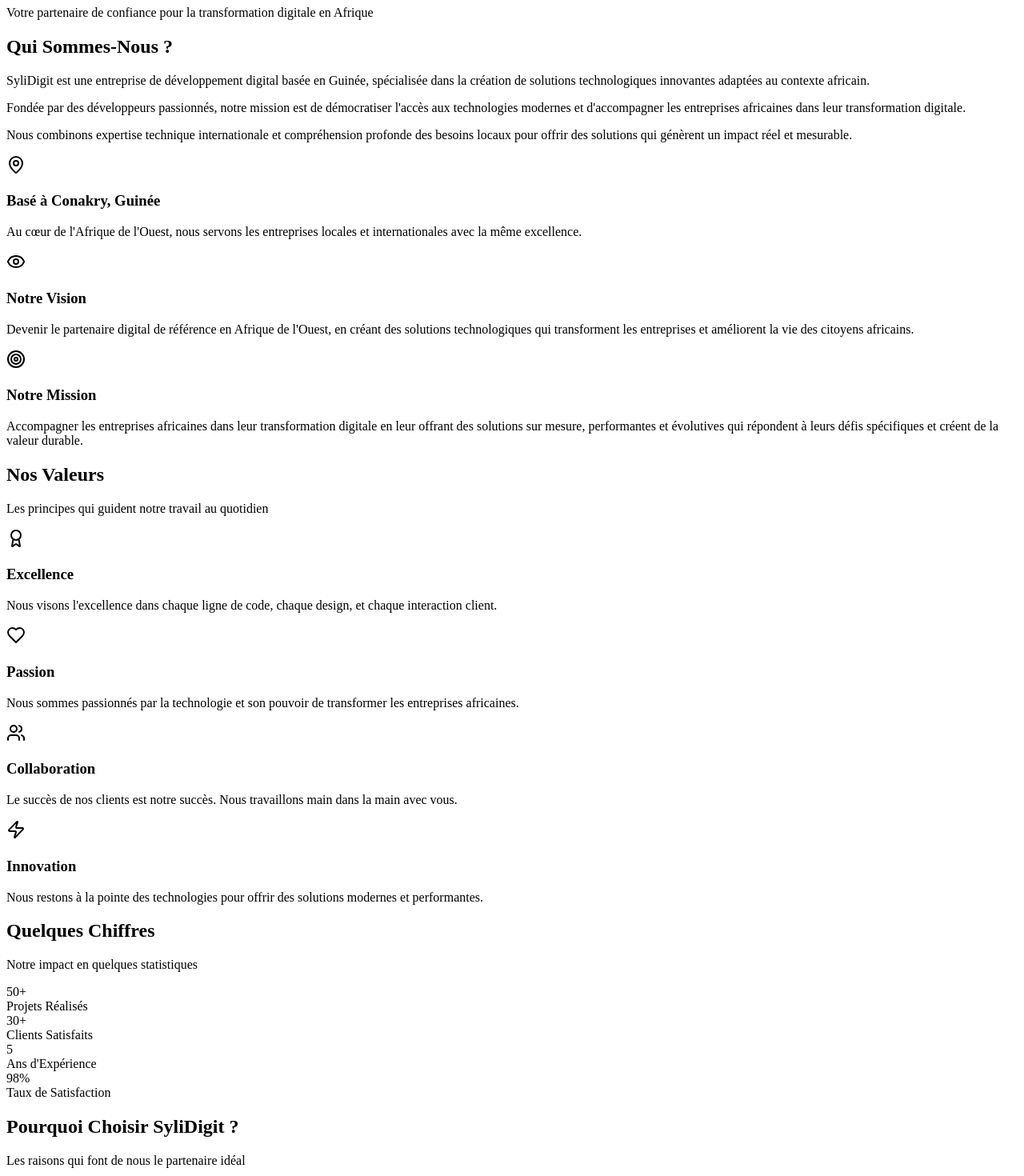
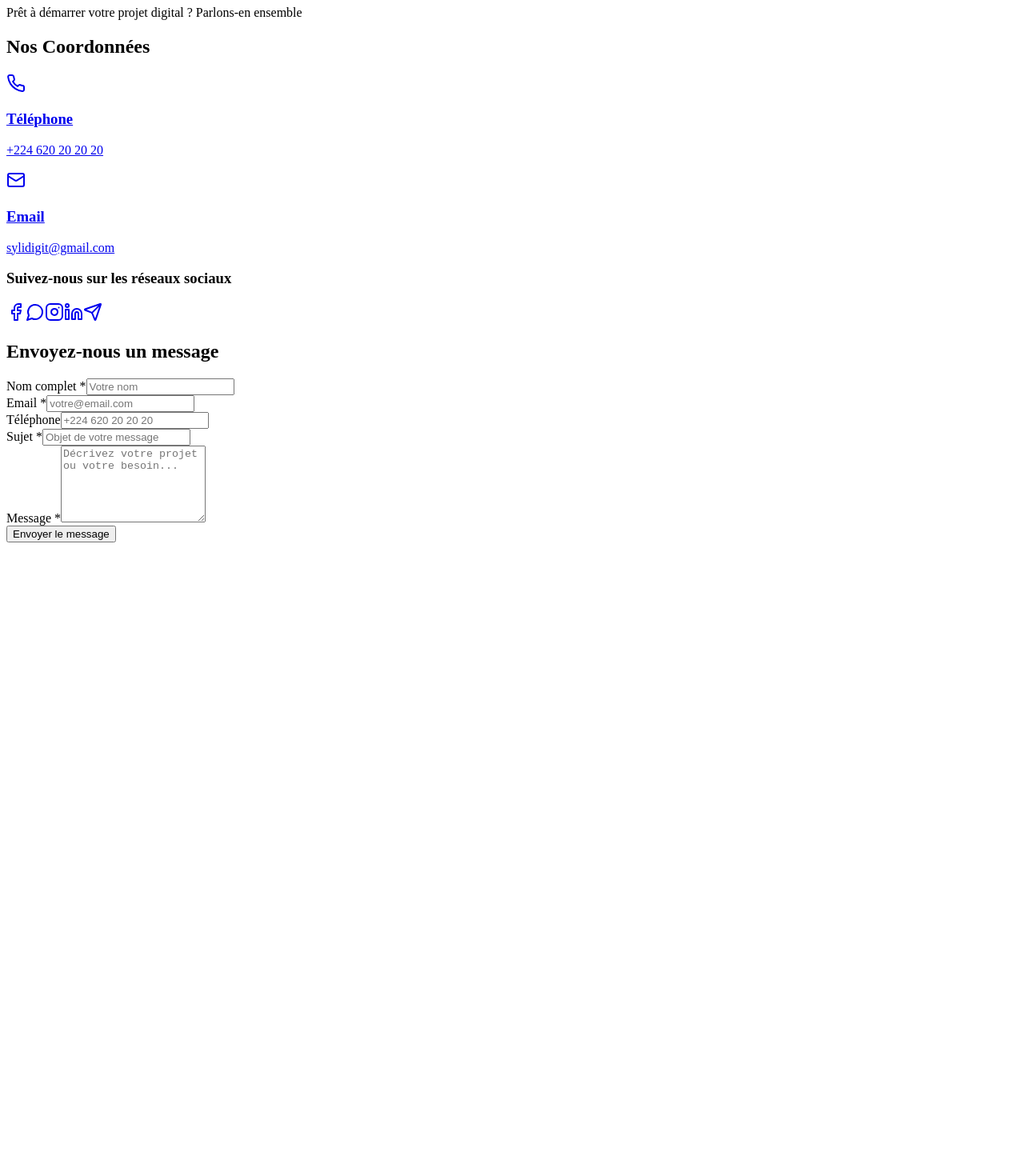
Before and after one commit to SyliDigit/sylidigit_vitrin, a Next.js app: page /Contact in a window 1280 px wide. Shown: the part 60-1530 px from the top of the page at 80% size. After the commit the page ends 800 px from the top, so only its background shows below. Built offline with nearby package versions, Linux system fonts and the light colour scheme.

Commit message:
Updated trace

```diff
--- a/src/pages/Contact.tsx
+++ b/src/pages/Contact.tsx
@@ -1,10 +1,18 @@
 'use client';
 
-import { Target, Eye, MapPin, Users, Award, Heart, Zap, Globe2, HeadphonesIcon, Layers, TrendingUp } from 'lucide-react';
-import { useEffect, useRef } from 'react';
+import { Mail, Phone, Facebook, Instagram, Linkedin, MessageCircle, Send } from 'lucide-react';
+import { useEffect, useRef, useState } from 'react';
 
-export default function About() {
+export default function Contact() {
   const pageRef = useRef<HTMLDivElement>(null);
+  const [formData, setFormData] = useState({
+    name: '',
+    email: '',
+    phone: '',
+    subject: '',
+    message: ''
+  });
+  const [formStatus, setFormStatus] = useState<'idle' | 'success' | 'error'>('idle');
 
   useEffect(() => {
     window.scrollTo(0, 0);
@@ -26,62 +34,71 @@
     return () => observer.disconnect();
   }, []);
 
-  const values = [
+  const handleSubmit = (e: React.FormEvent) => {
+    e.preventDefault();
+    setFormStatus('success');
+    setFormData({ name: '', email: '', phone: '', subject: '', message: '' });
+    setTimeout(() => setFormStatus('idle'), 5000);
+  };
+
+  const handleChange = (e: React.ChangeEvent<HTMLInputElement | HTMLTextAreaElement>) => {
+    setFormData(prev => ({
+      ...prev,
+      [e.target.name]: e.target.value
+    }));
+  };
+
+  const contactInfo = [
     {
-      icon: Award,
-      title: 'Excellence',
-      description: 'Nous visons l\'excellence dans chaque ligne de code, chaque design, et chaque interaction client.'
+      icon: Phone,
+      title: 'Téléphone',
+      value: '+224 620 20 20 20',
+      link: 'tel:+224620202020'
     },
     {
-      icon: Heart,
-      title: 'Passion',
-      description: 'Nous sommes passionnés par la technologie et son pouvoir de transformer les entreprises africaines.'
-    },
-    {
-      icon: Users,
-      title: 'Collaboration',
-      description: 'Le succès de nos clients est notre succès. Nous travaillons main dans la main avec vous.'
-    },
-    {
-      icon: Zap,
-      title: 'Innovation',
-      description: 'Nous restons à la pointe des technologies pour offrir des solutions modernes et performantes.'
+      icon: Mail,
+      title: 'Email',
+      value: 'sylidigit@gmail.com',
+      link: 'mailto:sylidigit@gmail.com'
     }
   ];
 
-  const reasons = [
+  const socialMedia = [
     {
-      icon: Award,
-      title: 'Expertise Technique',
-      description: 'Maîtrise des technologies modernes et meilleures pratiques du développement'
+      icon: Facebook,
+      name: 'Facebook',
+      link: 'https://facebook.com/sylidigit',
+      bgColor: 'bg-green-800',
+      hoverColor: 'hover:bg-blue-600'
     },
     {
-      icon: Globe2,
-      title: 'Compréhension du Marché Local',
-      description: 'Connaissance approfondie des besoins et défis spécifiques au contexte africain'
+      icon: MessageCircle,
+      name: 'WhatsApp',
+      link: 'https://wa.me/224620202020',
+      bgColor: 'bg-green-800',
+      hoverColor: 'hover:bg-green-600'
     },
     {
-      icon: HeadphonesIcon,
-      title: 'Support Fiable',
-      description: 'Accompagnement continu et assistance technique réactive en français'
+      icon: Instagram,
+      name: 'Instagram',
+      link: 'https://instagram.com/sylidigit',
+      bgColor: 'bg-green-800',
+      hoverColor: 'hover:bg-pink-600'
     },
     {
-      icon: Layers,
-      title: 'Technologies Modernes',
-      description: 'Solutions basées sur les frameworks et outils les plus performants'
+      icon: Linkedin,
+      name: 'LinkedIn',
+      link: 'https://linkedin.com/company/sylidigit',
+      bgColor: 'bg-green-800',
+      hoverColor: 'hover:bg-blue-700'
     },
     {
-      icon: TrendingUp,
-      title: 'Approche Orientée Résultats',
-      description: 'Focus sur la création de valeur mesurable pour votre entreprise'
+      icon: Send,
+      name: 'X (Twitter)',
+      link: 'https://x.com/sylidigit',
+      bgColor: 'bg-green-800',
+      hoverColor: 'hover:bg-gray-700'
     }
-  ];
-
-  const stats = [
-    { value: '50+', label: 'Projets Réalisés' },
-    { value: '30+', label: 'Clients Satisfaits' },
-    { value: '5', label: 'Ans d\'Expérience' },
-    { value: '98%', label: 'Taux de Satisfaction' }
   ];
 
   return (
@@ -94,157 +111,167 @@
 
         <div className="relative z-10 max-w-7xl mx-auto px-6 text-center">
           <h1 className="fade-in opacity-0 translate-y-8 transition-all duration-1000 text-5xl md:text-6xl font-bold mb-6 bg-gradient-to-r from-green-700 via-emerald-600 to-green-500 bg-clip-text text-transparent">
-            À Propos de SyliDigit
+            Contactez-Nous
           </h1>
           <p className="fade-in opacity-0 translate-y-8 transition-all duration-1000 delay-200 text-xl md:text-2xl text-gray-700 max-w-3xl mx-auto">
-            Votre partenaire de confiance pour la transformation digitale en Afrique
+            Prêt à démarrer votre projet digital ? Parlons-en ensemble
           </p>
         </div>
       </section>
 
       <section className="py-24 bg-white">
         <div className="max-w-7xl mx-auto px-6">
-          <div className="grid lg:grid-cols-2 gap-16 items-center">
+          <div className="grid lg:grid-cols-2 gap-16">
             <div>
-              <h2 className="fade-in opacity-0 translate-y-8 transition-all duration-1000 text-4xl md:text-5xl font-bold mb-6 bg-gradient-to-r from-green-700 to-emerald-600 bg-clip-text text-transparent">
-                Qui Sommes-Nous ?
+              <h2 className="fade-in opacity-0 translate-y-8 transition-all duration-1000 text-3xl md:text-4xl font-bold mb-8 bg-gradient-to-r from-green-700 to-emerald-600 bg-clip-text text-transparent">
+                Nos Coordonnées
               </h2>
-              <div className="space-y-6 text-lg text-gray-700 leading-relaxed">
-                <p className="fade-in opacity-0 translate-y-8 transition-all duration-1000 delay-200">
-                  <span className="font-bold text-green-700">SyliDigit</span> est une entreprise de développement digital basée en Guinée, spécialisée dans la création de solutions technologiques innovantes adaptées au contexte africain.
-                </p>
-                <p className="fade-in opacity-0 translate-y-8 transition-all duration-1000 delay-300">
-                  Fondée par des développeurs passionnés, notre mission est de démocratiser l'accès aux technologies modernes et d'accompagner les entreprises africaines dans leur transformation digitale.
-                </p>
-                <p className="fade-in opacity-0 translate-y-8 transition-all duration-1000 delay-400">
-                  Nous combinons expertise technique internationale et compréhension profonde des besoins locaux pour offrir des solutions qui génèrent un impact réel et mesurable.
-                </p>
+
+              <div className="space-y-6 mb-12">
+                {contactInfo.map((info, index) => {
+                  const Icon = info.icon;
+                  return (
+                    <a
+                      key={index}
+                      href={info.link}
+                      className="fade-in opacity-0 translate-y-8 transition-all duration-1000 flex items-start gap-4 p-6 bg-gradient-to-br from-green-50 to-emerald-50/50 rounded-xl border border-green-200/50 hover:shadow-lg hover:shadow-green-500/20 hover:-translate-y-1 transition-all duration-300"
+                      style={{ transitionDelay: `${(index + 1) * 150}ms` }}
+                    >
+                      <div className="w-12 h-12 bg-gradient-to-br from-green-600 to-emerald-600 rounded-lg flex items-center justify-center flex-shrink-0 shadow-lg">
+                        <Icon className="w-6 h-6 text-white" />
+                      </div>
+                      <div>
+                        <h3 className="font-bold text-lg text-gray-800 mb-1">{info.title}</h3>
+                        <p className="text-gray-700 text-lg">{info.value}</p>
+                      </div>
+                    </a>
+                  );
+                })}
               </div>
 
-              <div className="fade-in opacity-0 translate-y-8 transition-all duration-1000 delay-500 mt-8 flex items-start gap-4 p-6 bg-gradient-to-br from-green-50 to-emerald-50/50 rounded-xl border border-green-200/50">
-                <MapPin className="w-8 h-8 text-green-600 flex-shrink-0 mt-1" />
-                <div>
-                  <h3 className="font-bold text-xl text-gray-800 mb-2">Basé à Conakry, Guinée</h3>
-                  <p className="text-gray-700">
-                    Au cœur de l'Afrique de l'Ouest, nous servons les entreprises locales et internationales avec la même excellence.
-                  </p>
-                </div>
-              </div>
-            </div>
+              <h3 className="fade-in opacity-0 translate-y-8 transition-all duration-1000 delay-300 text-2xl font-bold mb-6 text-gray-800">
+                Suivez-nous sur les réseaux sociaux
+              </h3>
 
-            <div className="space-y-6">
-              <div className="fade-in opacity-0 translate-y-8 transition-all duration-1000 delay-600 bg-white rounded-2xl p-8 shadow-xl border border-green-200/50 hover:shadow-2xl hover:shadow-green-500/20 transition-all duration-500">
-                <div className="w-16 h-16 bg-gradient-to-br from-green-600 to-emerald-600 rounded-xl flex items-center justify-center mb-6 shadow-lg">
-                  <Eye className="w-8 h-8 text-white" />
-                </div>
-                <h3 className="text-2xl font-bold mb-4 text-gray-800">Notre Vision</h3>
-                <p className="text-gray-700 leading-relaxed text-lg">
-                  Devenir le partenaire digital de référence en Afrique de l'Ouest, en créant des solutions technologiques qui transforment les entreprises et améliorent la vie des citoyens africains.
-                </p>
-              </div>
-
-              <div className="fade-in opacity-0 translate-y-8 transition-all duration-1000 delay-700 bg-white rounded-2xl p-8 shadow-xl border border-green-200/50 hover:shadow-2xl hover:shadow-green-500/20 transition-all duration-500">
-                <div className="w-16 h-16 bg-gradient-to-br from-green-600 to-emerald-600 rounded-xl flex items-center justify-center mb-6 shadow-lg">
-                  <Target className="w-8 h-8 text-white" />
-                </div>
-                <h3 className="text-2xl font-bold mb-4 text-gray-800">Notre Mission</h3>
-                <p className="text-gray-700 leading-relaxed text-lg">
-                  Accompagner les entreprises africaines dans leur transformation digitale en leur offrant des solutions sur mesure, performantes et évolutives qui répondent à leurs défis spécifiques et créent de la valeur durable.
-                </p>
-              </div>
-            </div>
-          </div>
-        </div>
-      </section>
-
-      <section className="py-24 bg-gradient-to-br from-green-50 via-emerald-50/30 to-yellow-50/20">
-        <div className="max-w-7xl mx-auto px-6">
-          <div className="text-center mb-16">
-            <h2 className="fade-in opacity-0 translate-y-8 transition-all duration-1000 text-4xl md:text-5xl font-bold mb-4 bg-gradient-to-r from-green-700 to-emerald-600 bg-clip-text text-transparent">
-              Nos Valeurs
-            </h2>
-            <p className="fade-in opacity-0 translate-y-8 transition-all duration-1000 delay-200 text-xl text-gray-600 max-w-2xl mx-auto">
-              Les principes qui guident notre travail au quotidien
-            </p>
-          </div>
-
-          <div className="grid md:grid-cols-2 lg:grid-cols-4 gap-8">
-            {values.map((value, index) => {
-              const Icon = value.icon;
+              <div className="fade-in opacity-0 translate-y-8 transition-all duration-1000 delay-400 flex flex-wrap gap-4">
+                {socialMedia.map((social, index) => {
+                  const Icon = social.icon;
                   return (
-                <div
+                    <a
                       key={index}
-                  className="fade-in opacity-0 translate-y-8 transition-all duration-1000 bg-white rounded-xl p-8 border border-green-200/50 hover:shadow-xl hover:shadow-green-500/20 hover:-translate-y-2 transition-all duration-500"
-                  style={{ transitionDelay: `${(index + 1) * 150}ms` }}
+                      href={social.link}
+                      target="_blank"
+                      rel="noopener noreferrer"
+                      className={`w-12 h-12 ${social.bgColor} ${social.hoverColor} rounded-full flex items-center justify-center transition-all duration-300 hover:scale-110 shadow-lg hover:shadow-xl`}
+                      title={social.name}
+                      aria-label={social.name}
                     >
-                  <div className="w-14 h-14 bg-gradient-to-br from-green-600 to-emerald-600 rounded-xl flex items-center justify-center mb-4 mx-auto shadow-lg">
-                    <Icon className="w-7 h-7 text-white" />
-                  </div>
-                  <h3 className="text-xl font-bold mb-3 text-gray-800 text-center">{value.title}</h3>
-                  <p className="text-gray-600 leading-relaxed text-center">{value.description}</p>
-                </div>
+                      <Icon className="w-6 h-6 text-white" />
+                    </a>
                   );
                 })}
               </div>
             </div>
-      </section>
 
-      <section className="py-24 bg-white">
-        <div className="max-w-7xl mx-auto px-6">
-          <div className="text-center mb-16">
-            <h2 className="fade-in opacity-0 translate-y-8 transition-all duration-1000 text-4xl md:text-5xl font-bold mb-4 bg-gradient-to-r from-green-700 to-emerald-600 bg-clip-text text-transparent">
-              Quelques Chiffres
+            <div>
+              <h2 className="fade-in opacity-0 translate-y-8 transition-all duration-1000 text-3xl md:text-4xl font-bold mb-8 bg-gradient-to-r from-green-700 to-emerald-600 bg-clip-text text-transparent">
+                Envoyez-nous un message
               </h2>
-            <p className="fade-in opacity-0 translate-y-8 transition-all duration-1000 delay-200 text-xl text-gray-600 max-w-2xl mx-auto">
-              Notre impact en quelques statistiques
-            </p>
+
+              <form onSubmit={handleSubmit} className="space-y-6">
+                <div className="fade-in opacity-0 translate-y-8 transition-all duration-1000 delay-100">
+                  <label htmlFor="name" className="block text-gray-700 font-semibold mb-2">
+                    Nom complet *
+                  </label>
+                  <input
+                    type="text"
+                    id="name"
+                    name="name"
+                    required
+                    value={formData.name}
+                    onChange={handleChange}
+                    className="w-full px-4 py-3 border border-green-200 rounded-lg focus:outline-none focus:ring-2 focus:ring-green-500 focus:border-transparent transition-all"
+                    placeholder="Votre nom"
+                  />
                 </div>
 
-          <div className="grid md:grid-cols-4 gap-8">
-            {stats.map((stat, index) => (
-              <div
-                key={index}
-                className="fade-in opacity-0 translate-y-8 transition-all duration-1000 text-center bg-gradient-to-br from-green-50 to-emerald-50/50 rounded-xl p-8 border border-green-200/50 hover:shadow-xl hover:shadow-green-500/20 hover:-translate-y-2 transition-all duration-500"
-                style={{ transitionDelay: `${(index + 1) * 150}ms` }}
-              >
-                <div className="text-5xl font-bold bg-gradient-to-r from-green-600 to-emerald-600 bg-clip-text text-transparent mb-2">
-                  {stat.value}
-                </div>
-                <div className="text-gray-700 font-semibold">{stat.label}</div>
-              </div>
-            ))}
-          </div>
-        </div>
-      </section>
-
-      <section className="py-24 bg-gradient-to-br from-green-50 via-emerald-50/30 to-yellow-50/20">
-        <div className="max-w-7xl mx-auto px-6">
-          <div className="text-center mb-16">
-            <h2 className="fade-in opacity-0 translate-y-8 transition-all duration-1000 text-4xl md:text-5xl font-bold mb-4 bg-gradient-to-r from-green-700 to-emerald-600 bg-clip-text text-transparent">
-              Pourquoi Choisir SyliDigit ?
-            </h2>
-            <p className="fade-in opacity-0 translate-y-8 transition-all duration-1000 delay-200 text-xl text-gray-600 max-w-2xl mx-auto">
-              Les raisons qui font de nous le partenaire idéal
-            </p>
+                <div className="fade-in opacity-0 translate-y-8 transition-all duration-1000 delay-200">
+                  <label htmlFor="email" className="block text-gray-700 font-semibold mb-2">
+                    Email *
+                  </label>
+                  <input
+                    type="email"
+                    id="email"
+                    name="email"
+                    required
+                    value={formData.email}
+                    onChange={handleChange}
+                    className="w-full px-4 py-3 border border-green-200 rounded-lg focus:outline-none focus:ring-2 focus:ring-green-500 focus:border-transparent transition-all"
+                    placeholder="votre@email.com"
+                  />
                 </div>
 
-          <div className="grid md:grid-cols-2 lg:grid-cols-3 gap-8">
-            {reasons.map((reason, index) => {
-              const Icon = reason.icon;
-              return (
-                <div
-                  key={index}
-                  className="fade-in opacity-0 translate-y-8 transition-all duration-1000 bg-white rounded-xl p-8 border border-green-200/50 hover:shadow-xl hover:shadow-green-500/20 hover:-translate-y-2 transition-all duration-500"
-                  style={{ transitionDelay: `${(index + 1) * 150}ms` }}
+                <div className="fade-in opacity-0 translate-y-8 transition-all duration-1000 delay-300">
+                  <label htmlFor="phone" className="block text-gray-700 font-semibold mb-2">
+                    Téléphone
+                  </label>
+                  <input
+                    type="tel"
+                    id="phone"
+                    name="phone"
+                    value={formData.phone}
+                    onChange={handleChange}
+                    className="w-full px-4 py-3 border border-green-200 rounded-lg focus:outline-none focus:ring-2 focus:ring-green-500 focus:border-transparent transition-all"
+                    placeholder="+224 620 20 20 20"
+                  />
+                </div>
+
+                <div className="fade-in opacity-0 translate-y-8 transition-all duration-1000 delay-400">
+                  <label htmlFor="subject" className="block text-gray-700 font-semibold mb-2">
+                    Sujet *
+                  </label>
+                  <input
+                    type="text"
+                    id="subject"
+                    name="subject"
+                    required
+                    value={formData.subject}
+                    onChange={handleChange}
+                    className="w-full px-4 py-3 border border-green-200 rounded-lg focus:outline-none focus:ring-2 focus:ring-green-500 focus:border-transparent transition-all"
+                    placeholder="Objet de votre message"
+                  />
+                </div>
+
+                <div className="fade-in opacity-0 translate-y-8 transition-all duration-1000 delay-500">
+                  <label htmlFor="message" className="block text-gray-700 font-semibold mb-2">
+                    Message *
+                  </label>
+                  <textarea
+                    id="message"
+                    name="message"
+                    required
+                    value={formData.message}
+                    onChange={handleChange}
+                    rows={6}
+                    className="w-full px-4 py-3 border border-green-200 rounded-lg focus:outline-none focus:ring-2 focus:ring-green-500 focus:border-transparent transition-all resize-none"
+                    placeholder="Décrivez votre projet ou votre besoin..."
+                  />
+                </div>
+
+                {formStatus === 'success' && (
+                  <div className="p-4 bg-green-50 border border-green-200 rounded-lg text-green-700">
+                    Merci pour votre message ! Nous vous répondrons dans les plus brefs délais.
+                  </div>
+                )}
+
+                <button
+                  type="submit"
+                  className="fade-in opacity-0 translate-y-8 transition-all duration-1000 delay-600 w-full px-8 py-4 bg-gradient-to-r from-green-600 to-emerald-600 text-white font-bold text-lg rounded-lg shadow-lg hover:shadow-xl hover:from-green-700 hover:to-emerald-700 hover:-translate-y-1 transition-all duration-300"
                 >
-                  <div className="w-14 h-14 bg-gradient-to-br from-green-600 to-emerald-600 rounded-xl flex items-center justify-center mb-4 shadow-lg">
-                    <Icon className="w-7 h-7 text-white" />
+                  Envoyer le message
+                </button>
+              </form>
             </div>
-                  <h3 className="text-xl font-bold mb-3 text-gray-800">{reason.title}</h3>
-                  <p className="text-gray-600 leading-relaxed">{reason.description}</p>
-                </div>
-              );
-            })}
           </div>
         </div>
       </section>
```
Lines whose indentation alone changed are shown as unchanged.
